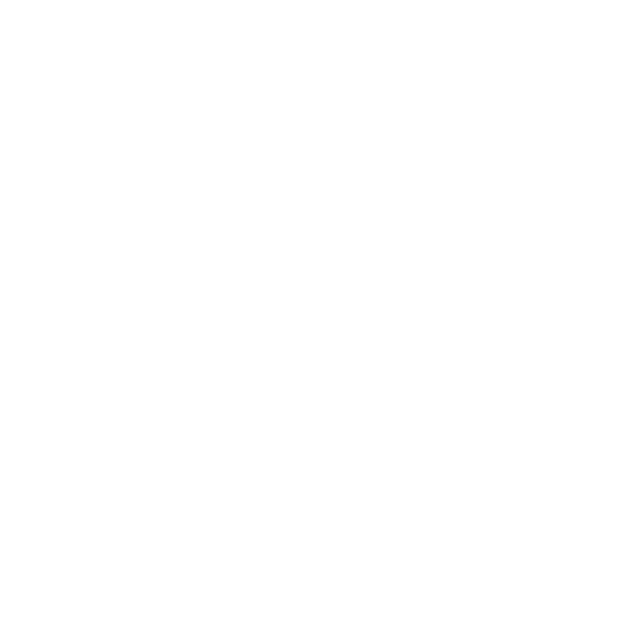
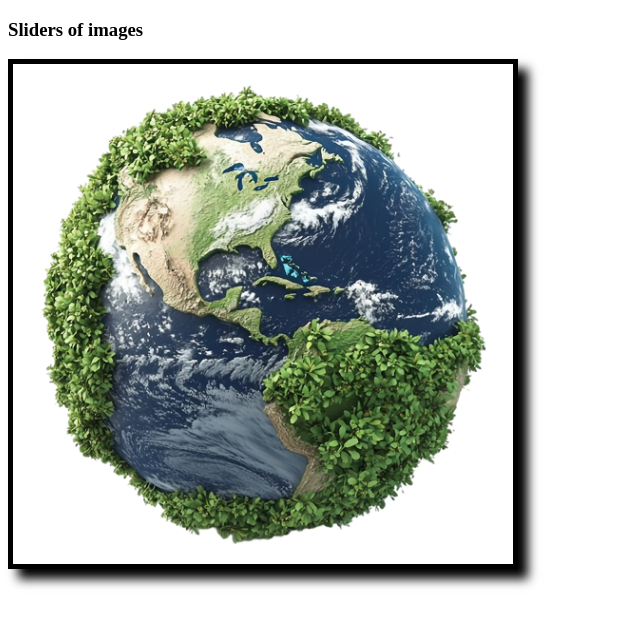
Before and after one commit to amitxy99/my-first-repo, a plain HTML site: page index.html in a window 1280 px wide. Shown: the whole page, without its empty margins (0-640 px from the left). Drawn offline with Linux system fonts and the light colour scheme.

Commit message:
added by images

```diff
--- a/index.html
+++ b/index.html
@@ -4,8 +4,11 @@
     <meta charset="UTF-8">
     <meta name="viewport" content="width=device-width, initial-scale=1.0">
     <title>My First Repo</title>
+    <link rel="stylesheet" href="styles/first.css">
 </head>
 <body>
+    <h3>Sliders of images</h3>
+    <img src="images/earth (1).png" alt="">
 
 </body>
 </html>
--- /dev/null
+++ b/styles/first.css
@@ -0,0 +1,5 @@
+img{
+    width: 500px;
+    border: 5px solid black;
+    box-shadow: 10px 10px 10px;
+}
```
